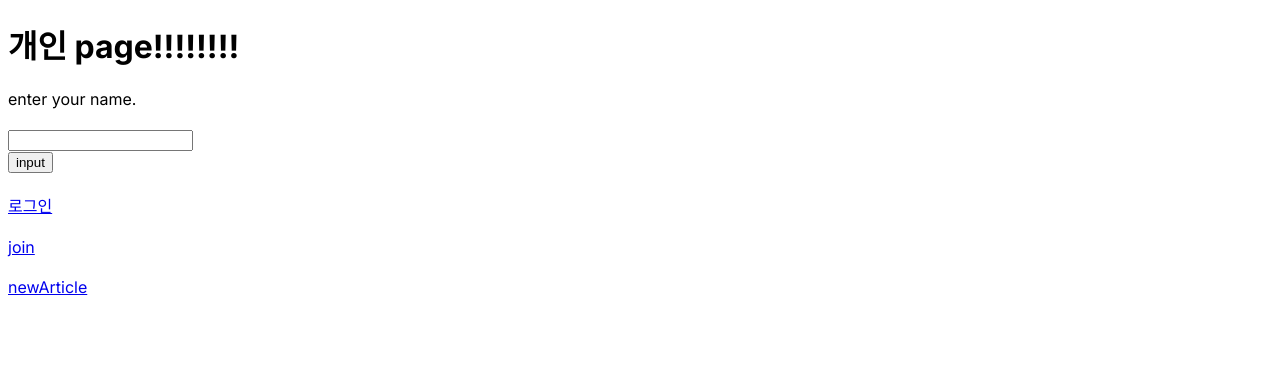
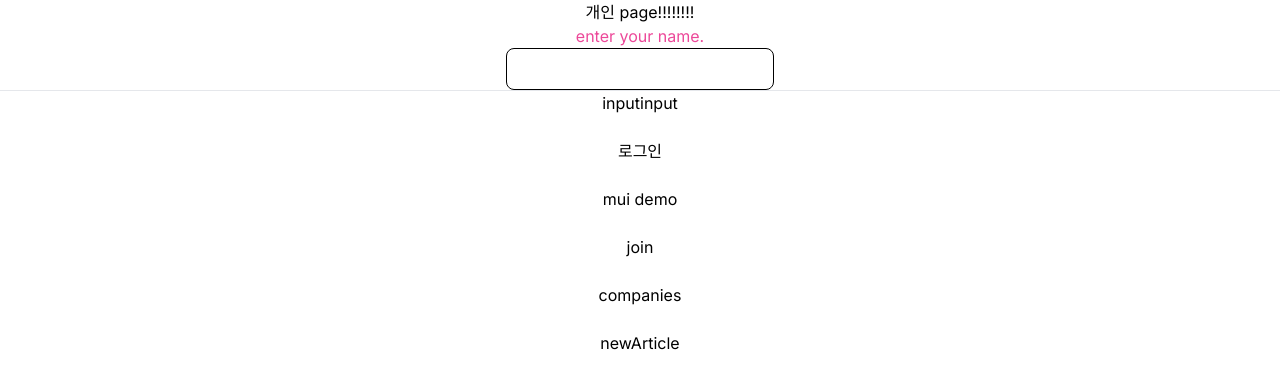
Before and after one commit to wawaHyun/Persocal-project-soccer, a Next.js app in the folder Nextjs/: page / in a window 1280 px wide. Shown: the top 388 px of the page. Built offline with nearby package versions, Linux system fonts and the light colour scheme.

Commit message:
240327 for...of

```diff
--- a/Nextjs/app/article/newArticle/page.tsx
+++ b/Nextjs/app/article/newArticle/page.tsx
@@ -1,71 +1,75 @@
 'use client'
 
 import axios from "axios"
+import { useRouter } from "next/navigation"
+import { useEffect, useState } from "react"
 
 interface IArticle {
-    id : number,
-    title : string,
-    content : string,
-    writer : string,
-    registerDate : string
+    id: number,
+    title: string,
+    content: string,
+    writer: string,
+    registerDate: string
 }
-
-const Article = (props: IArticle) => {
-    return(
-        <tr key={props.id}>
-            <td>{props.title}</td>
-            <td>{props.content}</td>
-            <td>{props.writer}</td>
-            <td>{props.registerDate}</td>
-        </tr>
-    )
-}
-
 const SERVER = 'http://localhost:8080'
 
-export default function newArticle() {
-    const url = `${SERVER}/api/login`
+export default function NewArticle() {
+    const router = useRouter();
+    const [articles, setArticles] = useState([]);
+
+    const url = `${SERVER}/api/articles`
     const config = {
         headers: {
             "Cache-Control": "no-cache",
             "Content-Type": "application/json",
             Authorization: `Bearer blah ~`,
             "Access-Control-Allow-Origin": "*",
-        }}
+        }
+    }
 
-axios.get(url,config)
-.then(res=>{
-    const response = res.data.messenge
-        alert((response))
-        if (response === 'SUCCESS') {
-            alert("게시글이 있습니다.");
-        } else if (response === 'FAIL') {
-            alert("게시글이 없습니다.");
-        } else {
-            alert("지정되지 않은 값");
-        }
+    useEffect(() => {
+        axios.get(url, config)
+            .then(res => {
+                const response = res.data.message
+                console.log((response))
+                if (response === 'SUCCESS') {
 
-})
+                    for (const i of res.data.result) {
+                        console.log("전체 : ", i);
+                        setArticles(res.data.result);
+                    }
 
 
-    const articles = [
-        { id: 0, title:'',content:'',writer:'',registerDate:''}
-    ]
-    const articleMap = articles.map((v,i)=>(<Article {...v}/>))
+                } else if (response === 'FAIL') {
+                    alert("게시글이 없습니다.")
+                } else {
+                    alert("지정되지 않은 값")
+                }
+                // router.push;
+            })
+
+    }, []);
 
     return (<>
         <h2>개인페이지 Article</h2>
         <table border={1}>
             <thead>
                 <tr>
-                <th>title</th>
-                <th>content</th>
-                <th>writer</th>
-                <th>registerDate</th>
+                    <th>title</th>
+                    <th>content</th>
+                    <th>writer</th>
+                    <th>registerDate</th>
                 </tr>
             </thead>
             <tbody>
-                {articleMap}
+                {articles.map((props: IArticle) => (
+                    <tr key={props.id}>
+                        <td>{props.title}</td>
+                        <td>{props.content}</td>
+                        <td>{props.writer}</td>
+                        <td>{props.registerDate}</td>
+                    </tr>
+                ))}
             </tbody>
         </table>
     </>)
--- /dev/null
+++ b/Nextjs/app/companies/page.tsx
@@ -0,0 +1,58 @@
+
+'use client'
+
+import axios from "axios"
+import { Main } from "next/document"
+import { useRouter } from "next/navigation"
+import { stringify } from "querystring"
+import { useState } from "react"
+
+interface ICompany{
+    id : number,
+    company : string,
+    contact: string,
+    country: string
+}
+
+const Company = (props: ICompany) => {
+    return (
+        <tr key={props.id}>
+            <td>{props.company}</td>
+            <td>{props.contact}</td>
+            <td>{props.country}</td>
+        </tr>
+    );
+};
+
+export default function Companies() {
+
+    const Companies = [
+        {id:0,company : 'Alfreds Futterkiste',contact :'Maria Anders',country :'Germany' },
+        {id:1,company : 'Centro comercial Moctezuma',contact :'Francisco Chang',country :'Mexico' },
+        {id:3,company : 'Ernst Handel',contact :'Roland Mendel',country :'Austria' },
+        {id:4,company : 'Island Trading',contact :'Helen Bennett',country :'UK' }
+    ]
+
+    const companyMap = Companies.map((v,i) => (<Company key={i} {...v} />))
+
+
+    return (
+        <>
+            <h3>Articles</h3>
+
+            <table>
+                <thead>
+                <tr>
+                    <th>Company</th>
+                    <th>Contact</th>
+                    <th>Country</th>
+                </tr>
+                </thead>
+                <tbody>
+                {companyMap}
+                </tbody>
+            </table>
+        </>
+
+    )
+}
--- a/Nextjs/app/globals.css
+++ b/Nextjs/app/globals.css
@@ -1,33 +1,3 @@
 @tailwind base;
 @tailwind components;
 @tailwind utilities;
-
-:root {
-  --foreground-rgb: 0, 0, 0;
-  --background-start-rgb: 214, 219, 220;
-  --background-end-rgb: 255, 255, 255;
-}
-
-@media (prefers-color-scheme: dark) {
-  :root {
-    --foreground-rgb: 255, 255, 255;
-    --background-start-rgb: 0, 0, 0;
-    --background-end-rgb: 0, 0, 0;
-  }
-}
-
-body {
-  color: rgb(var(--foreground-rgb));
-  background: linear-gradient(
-      to bottom,
-      transparent,
-      rgb(var(--background-end-rgb))
-    )
-    rgb(var(--background-start-rgb));
-}
-
-@layer utilities {
-  .text-balance {
-    text-wrap: balance;
-  }
-}
--- a/Nextjs/app/login/page.tsx
+++ b/Nextjs/app/login/page.tsx
@@ -2,7 +2,7 @@
 
 import axios from "axios"
 import { useState } from "react"
-import { useRouter } from "next/router"
+import { useRouter } from "next/navigation"
 
 const SERVER = 'http://localhost:8080'
 export default function Login() {
--- /dev/null
+++ b/Nextjs/app/mui-demo/page.tsx
@@ -0,0 +1,69 @@
+"use client"
+
+import * as React from 'react';
+import Box from '@mui/material/Box';
+import { DataGrid, GridColDef } from '@mui/x-data-grid';
+
+const columns: GridColDef<(typeof rows)[number]>[] = [
+  { field: 'id', headerName: 'ID', width: 90 },
+  {
+    field: 'firstName',
+    headerName: 'First name',
+    width: 150,
+    editable: true,
+  },
+  {
+    field: 'lastName',
+    headerName: 'Last name',
+    width: 150,
+    editable: true,
+  },
+  {
+    field: 'age',
+    headerName: 'Age',
+    type: 'number',
+    width: 110,
+    editable: true,
+  },
+  {
+    field: 'fullName',
+    headerName: 'Full name',
+    description: 'This column has a value getter and is not sortable.',
+    sortable: false,
+    width: 160,
+    valueGetter: (value, row) => `${row.firstName || ''} ${row.lastName || ''}`,
+  },
+];
+
+const rows = [
+  { id: 1, lastName: 'Snow', firstName: 'Jon', age: 14 },
+  { id: 2, lastName: 'Lannister', firstName: 'Cersei', age: 31 },
+  { id: 3, lastName: 'Lannister', firstName: 'Jaime', age: 31 },
+  { id: 4, lastName: 'Stark', firstName: 'Arya', age: 11 },
+  { id: 5, lastName: 'Targaryen', firstName: 'Daenerys', age: null },
+  { id: 6, lastName: 'Melisandre', firstName: null, age: 150 },
+  { id: 7, lastName: 'Clifford', firstName: 'Ferrara', age: 44 },
+  { id: 8, lastName: 'Frances', firstName: 'Rossini', age: 36 },
+  { id: 9, lastName: 'Roxie', firstName: 'Harvey', age: 65 },
+];
+
+export default function DataGridDemo() {
+  return (
+    <Box sx={{ height: 400, width: '100%' }}>
+      <DataGrid
+        rows={rows}
+        columns={columns}
+        initialState={{
+          pagination: {
+            paginationModel: {
+              pageSize: 5,
+            },
+          },
+        }}
+        pageSizeOptions={[5]}
+        checkboxSelection
+        disableRowSelectionOnClick
+      />
+    </Box>
+  );
+}
--- a/Nextjs/app/page.tsx
+++ b/Nextjs/app/page.tsx
@@ -3,40 +3,51 @@
 import { useState } from "react";
 import axios from 'axios';
 import Link from "next/link";
-
+import './globals.css'
 const SERVER = 'http://localhost:8080'
 
 export default function Home() {
-  const [name,setName] = useState('')
+  const [name, setName] = useState('')
 
-  const handlechange = (e:any)=>{
+  const handlechange = (e: any) => {
     setName(e.target.value);
   }
 
-  const handleClik = ()=>{
-    alert('welcome '+name+'!!');
+  const handleClik = () => {
+    alert('welcome ' + name + '!!');
     const url = `${SERVER}/name`
-    const data = {'name': name}
+    const data = { 'name': name }
     const config = {
-      headers:{
+      headers: {
         "Cache-Control": "no-cache",
         "Content-Type": "application/json",
-         Authorization: `Bearer blah ~` ,
+        Authorization: `Bearer blah ~`,
         "Access-Control-Allow-Origin": "*",
-    }}
+      }
+    }
     axios.post(url, data, config)
-    .then(res=>(
-      alert("리스핀스가 가져온 이름 : "+JSON.stringify(res.data))
+      .then(res => (
+        alert("리스핀스가 가져온 이름 : " + JSON.stringify(res.data))
       ))
   }
+
   return <>
+  <div className='text-center'>
+
     <h1>개인 page!!!!!!!!</h1>
-<div>enter your name.</div><br />
-<input type="text" onChange={handlechange}/><br />
-<button onClick={handleClik}>input</button>
+    <div className="text-pink-500" >enter your name.</div>
+    <input type="text" onChange={handlechange} className=" rounded-lg flex-1 appearance-none border
+     border-black w-500 py-2 px-4 bg-white text-gray-700 placeholder-gray-400 shadow-bm text-base focus:outline-none focus:ring-2
+      focus:ring-purple-600 focus:border-transparent"/><br />
+    <hr />
+    <button onClick={handleClik} >input</button>
+    <button onClick={handleClik} >input</button>
     <br /><br />
-<Link href ={"/login"}>로그인</Link><br /><br />
+    <Link href={"/login"}>로그인</Link><br /><br />
+    <Link href={"/mui-demo"}>mui demo</Link><br /><br />
     <Link href={"/join"}>join</Link><br /><br />
+    <Link href={"/companies"}>companies</Link><br /><br />
     <Link href={"/article/newArticle"}>newArticle</Link><br /><br />
+  </div>
   </>
 }
--- a/Nextjs/next.config.mjs
+++ b/Nextjs/next.config.mjs
@@ -1,4 +1,6 @@
 /** @type {import('next').NextConfig} */
-const nextConfig = {};
+const nextConfig = {
+    reactStrictMode: false,
+};
 
 export default nextConfig;
--- /dev/null
+++ b/Nextjs/tailwind.config.js
@@ -0,0 +1,15 @@
+/** @type {import('tailwindcss').Config} */
+module.exports = {
+  content: [
+    "./app/**/*.{js,ts,jsx,tsx,mdx}",
+    "./pages/**/*.{js,ts,jsx,tsx,mdx}",
+    "./components/**/*.{js,ts,jsx,tsx,mdx}",
+
+    // Or if using `src` directory:
+    "./src/**/*.{js,ts,jsx,tsx,mdx}",
+  ],
+  theme: {
+    extend: {},
+  },
+  plugins: [],
+}
--- a/Nextjs/tailwind.config.ts
+++ /dev/null
@@ -1,20 +0,0 @@
-import type { Config } from "tailwindcss";
-
-const config: Config = {
-  content: [
-    "./pages/**/*.{js,ts,jsx,tsx,mdx}",
-    "./components/**/*.{js,ts,jsx,tsx,mdx}",
-    "./app/**/*.{js,ts,jsx,tsx,mdx}",
-  ],
-  theme: {
-    extend: {
-      backgroundImage: {
-        "gradient-radial": "radial-gradient(var(--tw-gradient-stops))",
-        "gradient-conic":
-          "conic-gradient(from 180deg at 50% 50%, var(--tw-gradient-stops))",
-      },
-    },
-  },
-  plugins: [],
-};
-export default config;
```
Also changed, not shown: Nextjs/app/join/page.tsx (+33 -29 lines), Nextjs/package.json (+14 -5 lines), 1 other file (tests, documents, lock files or other folders). Lines whose indentation alone changed are shown as unchanged.
